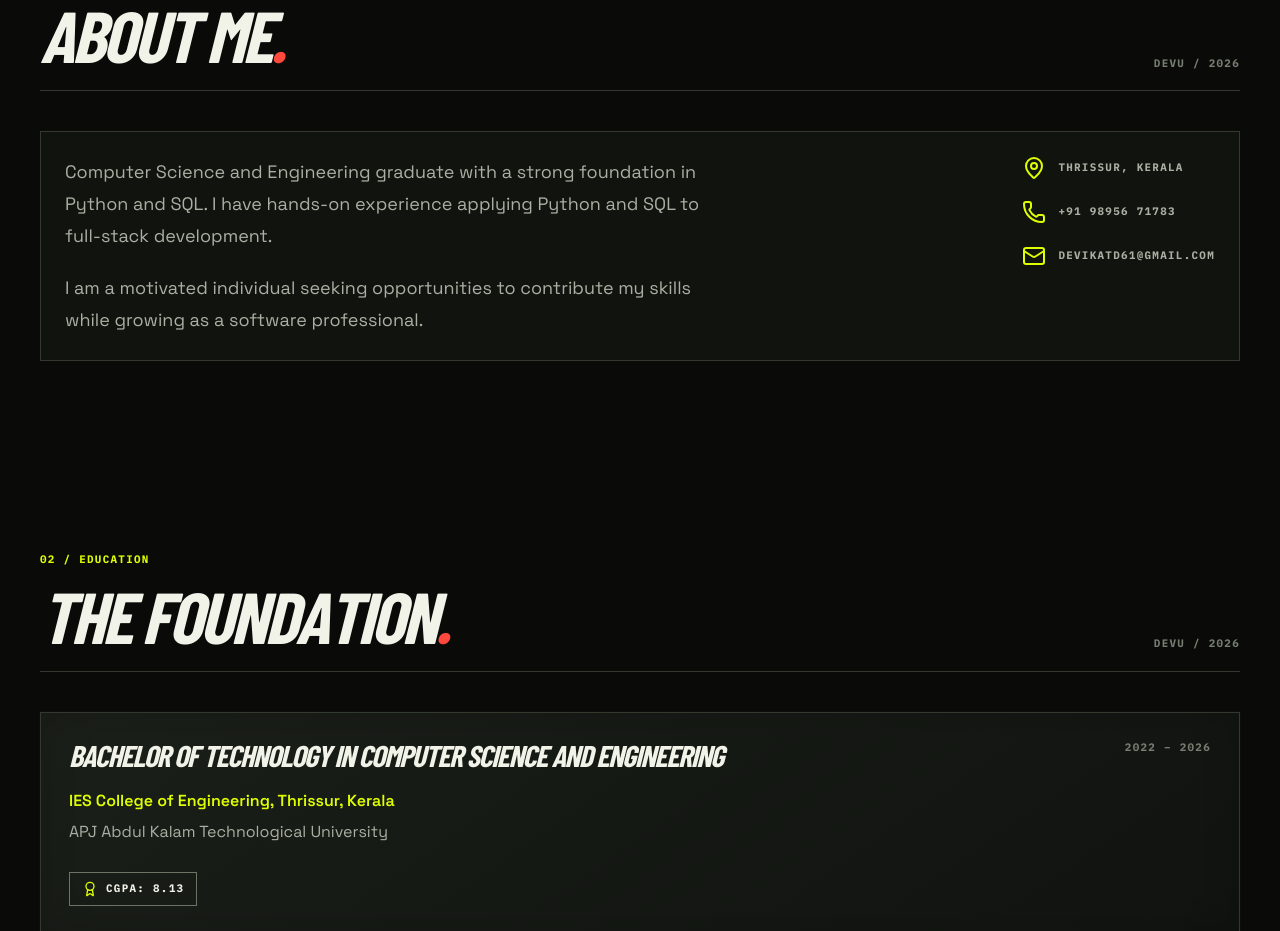
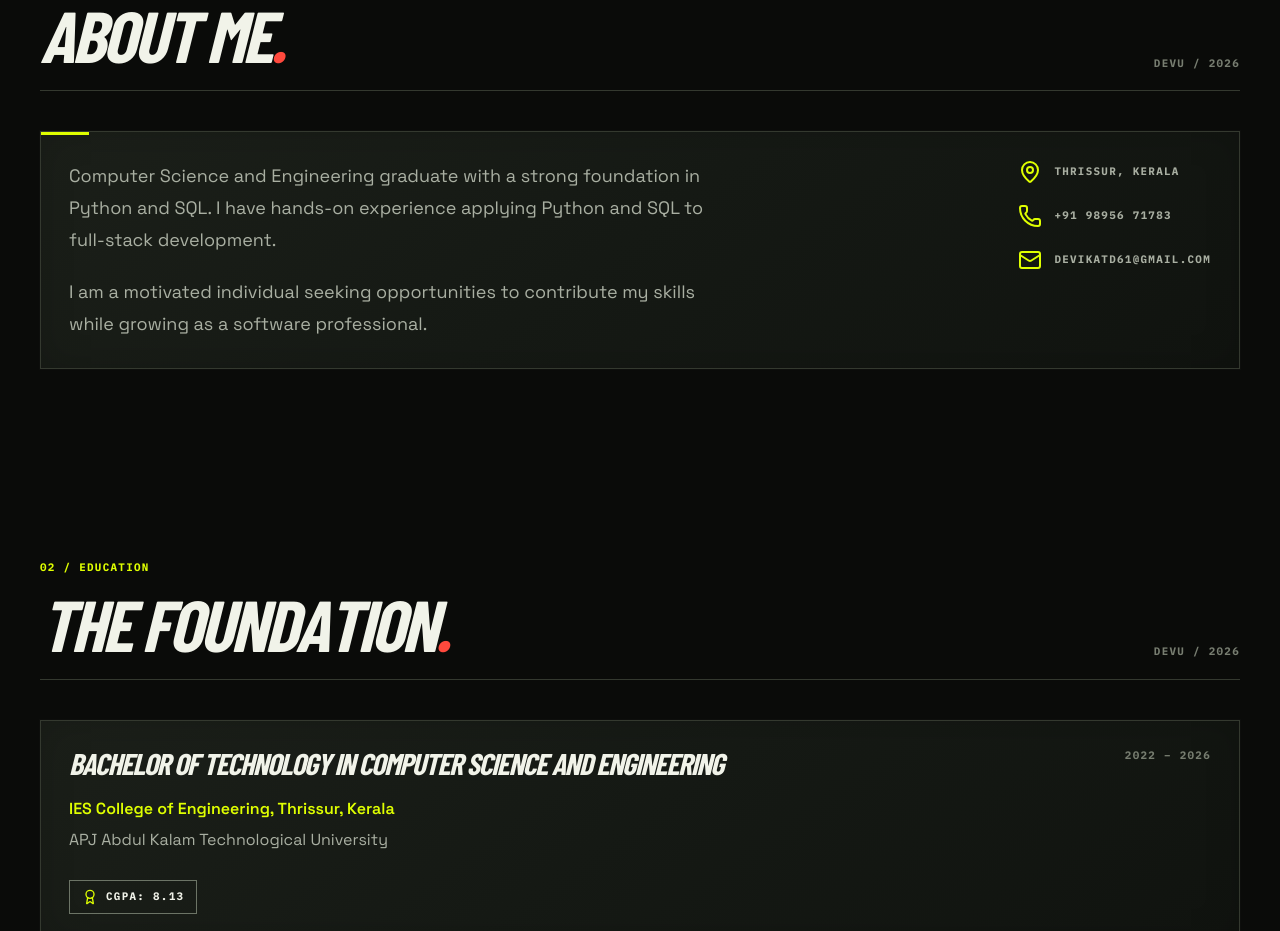
Before and after one commit to TheCyperpunk/Devu, a Next.js app: page / in a window 1280 px wide. Shown: the part 1100-2031 px from the top of the page. Built offline with nearby package versions, Linux system fonts and the light colour scheme; a web font is replaced by a local one.

Commit message:
Apply Forge styling to about card

```diff
--- a/src/components/portfolio.tsx
+++ b/src/components/portfolio.tsx
@@ -15,7 +15,7 @@ export default function Portfolio() {
       <div className="animate-fade-up relative mx-auto w-full max-w-md [animation-delay:150ms]"><div className="relative aspect-square border border-[var(--border-strong)] bg-[var(--surface)] p-5"><div className="absolute -left-px -top-px h-16 w-16 border-l-2 border-t-2 border-[var(--volt)]" /><div className="absolute -bottom-px -right-px h-16 w-16 border-b-2 border-r-2 border-[var(--red)]" /><div className="relative h-full w-full overflow-hidden border border-[var(--border)]"><Image src={profileImage} alt={`${personalInfo.name} portrait`} fill priority className="object-cover object-top grayscale contrast-125" sizes="(max-width: 768px) 90vw, 28rem" /><div className="absolute inset-0 bg-gradient-to-t from-[var(--background)] via-transparent to-transparent opacity-80" /><div className="absolute bottom-5 left-5"><p className="mono-label text-[var(--volt)]">ON THE LINE / 001</p><p className="mt-2 display-title text-4xl">{personalInfo.name}</p></div></div></div><p className="mono-label absolute -right-8 top-1/2 hidden -rotate-90 text-[var(--secondary)] lg:block">NO DISTRACTIONS — JUST THE WORK</p></div>
     </section>
     <div className="ticker-band border-b border-[var(--background)] bg-[var(--volt)] text-[var(--background)]"><div className="ticker-track"><TickerContent /><TickerContent /></div></div>
-    <Section id="about" index="01" title="ABOUT ME" kicker="THE PERSON BEHIND THE WORK"><Card><CardContent className="grid gap-10 md:grid-cols-[1fr_auto]"><div className="max-w-2xl text-lg leading-8 text-[var(--muted)]"><p>Computer Science and Engineering graduate with a strong foundation in Python and SQL. I have hands-on experience applying Python and SQL to full-stack development.</p><p className="mt-5">I am a motivated individual seeking opportunities to contribute my skills while growing as a software professional.</p></div><div className="mono-label space-y-5 text-[var(--muted)]"><Info icon={<MapPin />} text={personalInfo.location} /><Info icon={<Phone />} text={personalInfo.phone} /><Info icon={<Mail />} text={personalInfo.email} /></div></CardContent></Card></Section>
+    <Section id="about" index="01" title="ABOUT ME" kicker="THE PERSON BEHIND THE WORK"><Card className="forge-card relative overflow-hidden"><div className="forge-card__bar" /><CardContent className="grid gap-10 p-7 md:grid-cols-[1fr_auto]"><div className="max-w-2xl text-lg leading-8 text-[var(--muted)]"><p>Computer Science and Engineering graduate with a strong foundation in Python and SQL. I have hands-on experience applying Python and SQL to full-stack development.</p><p className="mt-5">I am a motivated individual seeking opportunities to contribute my skills while growing as a software professional.</p></div><div className="mono-label space-y-5 text-[var(--muted)]"><Info icon={<MapPin />} text={personalInfo.location} /><Info icon={<Phone />} text={personalInfo.phone} /><Info icon={<Mail />} text={personalInfo.email} /></div></CardContent></Card></Section>
     <Section id="education" index="02" title="THE FOUNDATION" kicker="EDUCATION"><div className="grid gap-5">{education.map((item, index) => <Card key={item.degree} className={`forge-card group relative overflow-hidden ${index === 1 ? 'forge-card--red' : ''}`}><CardContent className="p-7"><div className="flex flex-col justify-between gap-4 sm:flex-row"><h3 className="display-title max-w-4xl text-3xl leading-[.95]">{item.degree}</h3><span className="mono-label shrink-0 text-[var(--secondary)]">{item.duration}</span></div><p className="mt-5 font-semibold text-[var(--volt)]">{item.institution}</p><p className="mt-2 text-[var(--muted)]">{item.detail}</p><p className="mono-label mt-7 inline-flex items-center gap-2 border border-[var(--border-strong)] px-3 py-2 text-[var(--foreground)]"><Award className="h-4 w-4 text-[var(--volt)]" /> {item.score}</p></CardContent></Card>)}</div></Section>
     <Section id="skills" index="03" title="THE TOOLKIT" kicker="TECHNICAL SKILLS"><div className="grid grid-cols-2 gap-px border border-[var(--border)] bg-[var(--border)] sm:grid-cols-5">{skills.map((skill) => { const Icon = skillIcons[skill]; return <div key={skill} className="group bg-[var(--surface)] p-6 transition-colors hover:bg-[var(--volt)] hover:text-[var(--background)]"><Icon className="mb-8 h-8 w-8 text-[var(--volt)] group-hover:text-[var(--background)]" /><p className="mono-label">{skill}</p></div>; })}</div></Section>
     <Section id="projects" index="04" title="SELECTED WORK" kicker="THE OUTPUT"><div className="grid gap-4 sm:grid-cols-2 xl:grid-cols-3">{projects.map((project, index) => <ProjectCard key={project.title} project={project} index={index} />)}</div></Section>
```
